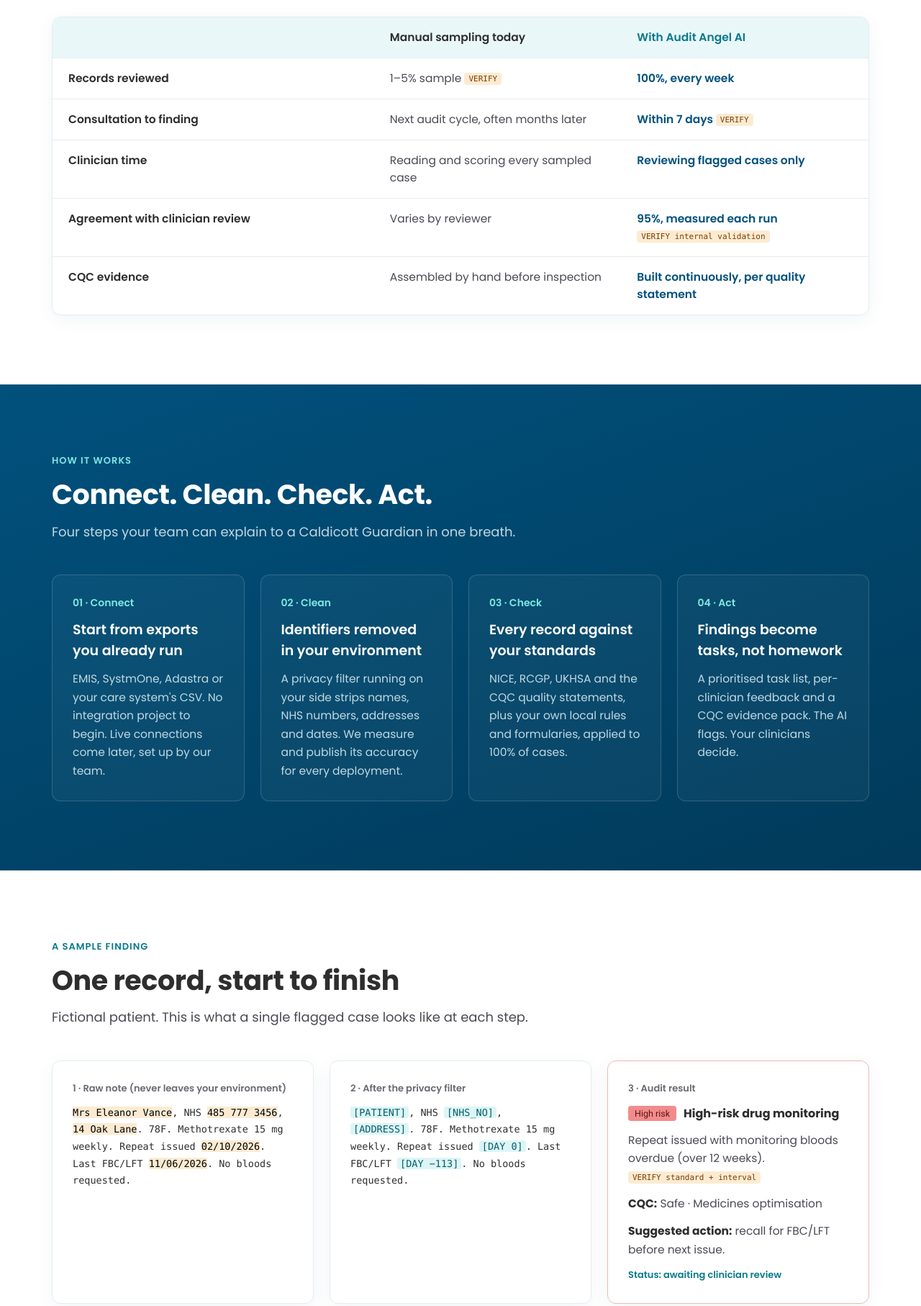
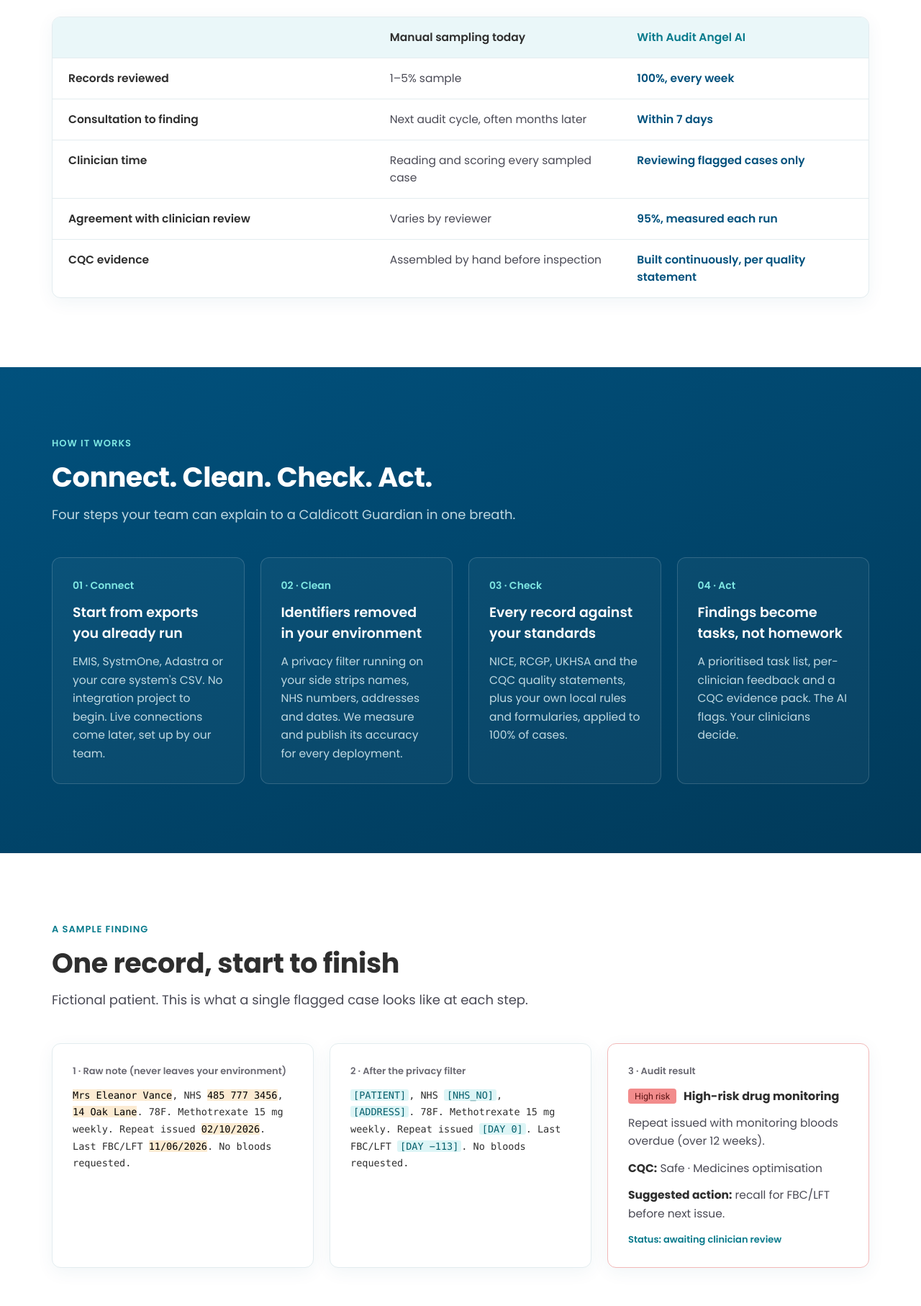
Before and after one commit to lazarev17/audit-angel-ai, a plain HTML site: page index.html in a window 1280 px wide. Shown: the part 4720-6534 px from the top of the page at 72% size. Drawn offline with Linux system fonts and the light colour scheme.

Commit message:
Remove all VERIFY placeholder tags
Co-Authored-By: Claude Opus 5.5 <noreply@anthropic.com>
Claude-Session: https://claude.ai/code/session_0159DxiPTnXnpyuQqeCfXikE

```diff
--- a/index.html
+++ b/index.html
@@ -420,10 +420,10 @@ footer a{color:#BFD9E2}footer a:hover{color:#fff}
     </div>
     <div class="tbl">
       <div class="row h"><div></div><div>Manual sampling today</div><div style="color:var(--accent)">With Audit Angel AI</div></div>
-      <div class="row"><div class="k">Records reviewed</div><div>1–5% sample <span class="v">VERIFY</span></div><div class="y">100%, every week</div></div>
-      <div class="row"><div class="k">Consultation to finding</div><div>Next audit cycle, often months later</div><div class="y">Within 7 days <span class="v">VERIFY</span></div></div>
+      <div class="row"><div class="k">Records reviewed</div><div>1–5% sample</div><div class="y">100%, every week</div></div>
+      <div class="row"><div class="k">Consultation to finding</div><div>Next audit cycle, often months later</div><div class="y">Within 7 days</div></div>
       <div class="row"><div class="k">Clinician time</div><div>Reading and scoring every sampled case</div><div class="y">Reviewing flagged cases only</div></div>
-      <div class="row"><div class="k">Agreement with clinician review</div><div>Varies by reviewer</div><div class="y">95%, measured each run <span class="v">VERIFY internal validation</span></div></div>
+      <div class="row"><div class="k">Agreement with clinician review</div><div>Varies by reviewer</div><div class="y">95%, measured each run</div></div>
       <div class="row"><div class="k">CQC evidence</div><div>Assembled by hand before inspection</div><div class="y">Built continuously, per quality statement</div></div>
     </div>
   </div>
@@ -466,7 +466,7 @@ footer a{color:#BFD9E2}footer a:hover{color:#fff}
       <div class="card" style="border-color:#F2B8B8">
         <span style="font-size:13px;font-weight:600;color:var(--muted)">3 · Audit result</span>
         <div style="display:flex;align-items:center;gap:10px"><span class="pill p-hi" style="font-family:Roboto,sans-serif">High risk</span><strong style="font-size:16px">High-risk drug monitoring</strong></div>
-        <p>Repeat issued with monitoring bloods overdue (over 12 weeks). <span class="v">VERIFY standard + interval</span></p>
+        <p>Repeat issued with monitoring bloods overdue (over 12 weeks).</p>
         <p><strong style="color:var(--ink)">CQC:</strong> Safe · Medicines optimisation</p>
         <p><strong style="color:var(--ink)">Suggested action:</strong> recall for FBC/LFT before next issue.</p>
         <p style="font-size:13px;font-weight:600;color:var(--accent)">Status: awaiting clinician review</p>
@@ -515,12 +515,12 @@ footer a{color:#BFD9E2}footer a:hover{color:#fff}
       <h2 class="h2">The questions your Caldicott Guardian will ask, answered up front</h2>
     </div>
     <div class="grid" style="grid-template-columns:repeat(auto-fit,minmax(320px,1fr))">
-      <div class="card"><h3>"Does patient data leave our control?"</h3><p>Identifiers are removed inside your environment first. The AI checker runs under zero-data-retention terms: nothing stored, nothing used for training. <span class="v">VERIFY contract terms + region</span> You stay the data controller; we act as processor.</p></div>
+      <div class="card"><h3>"Does patient data leave our control?"</h3><p>Identifiers are removed inside your environment first. The AI checker runs under zero-data-retention terms: nothing stored, nothing used for training. You stay the data controller; we act as processor.</p></div>
       <div class="card"><h3>"What if the AI gets it wrong?"</h3><p>It never decides. Every flag goes to a clinician. Each run includes a clinician-checked sample, and we publish the agreement rate to you.</p></div>
       <div class="card"><h3>"Our IT team has no capacity."</h3><p>Our setup team does the work. The pilot runs from exports you already produce, so there's no integration project to approve.</p></div>
       <div class="card"><h3>"IG sign-off will take months."</h3><p>You get a DPIA template, DTAC pack, clinical safety case and hazard log on day one, ready for your IG and clinical safety leads.</p></div>
       <div class="card"><h3>"What if it finds nothing useful?"</h3><p>The pilot is fixed price with a defined output. If the findings don't justify going further, you keep the report and stop there.</p></div>
-      <div class="card"><h3>"Is this a medical device?"</h3><p>Audit Angel supports governance review; clinicians make every clinical decision. <span class="v">VERIFY regulatory position before publishing</span></p></div>
+      <div class="card"><h3>"Is this a medical device?"</h3><p>Audit Angel supports governance review; clinicians make every clinical decision.</p></div>
     </div>
   </div>
 </section>
@@ -551,7 +551,7 @@ footer a{color:#BFD9E2}footer a:hover{color:#fff}
       <ul style="margin:0;padding-left:20px;display:flex;flex-direction:column;gap:8px;color:var(--body);font-size:16px;line-height:1.5">
         <li>No integration needed for the pilot</li>
         <li>DPIA and DTAC pack shared before any data moves</li>
-        <li>Reply within one working day <span class="v">VERIFY</span></li>
+        <li>Reply within one working day</li>
       </ul>
     </div>
     <form style="flex:999 1 520px;min-width:0;background:#fff;border:1px solid var(--line);border-radius:12px;padding:32px;display:grid;grid-template-columns:repeat(auto-fit,minmax(220px,1fr));gap:18px;box-shadow:0 10px 30px rgba(1,81,125,.08)">
```
